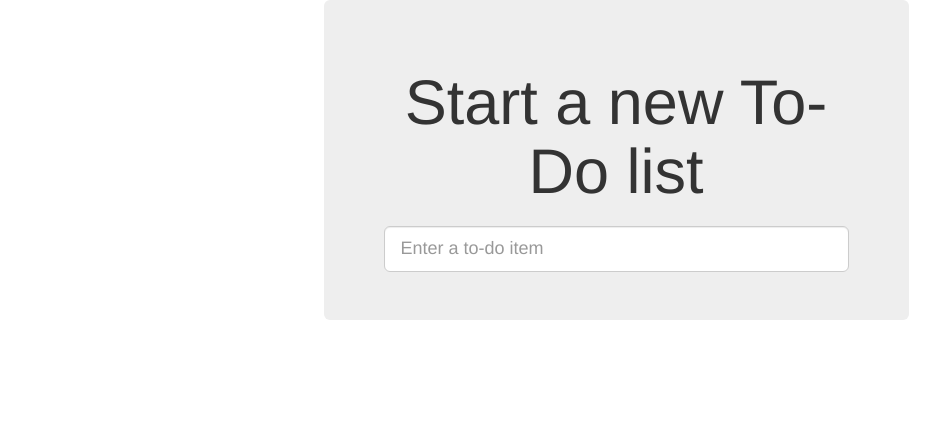
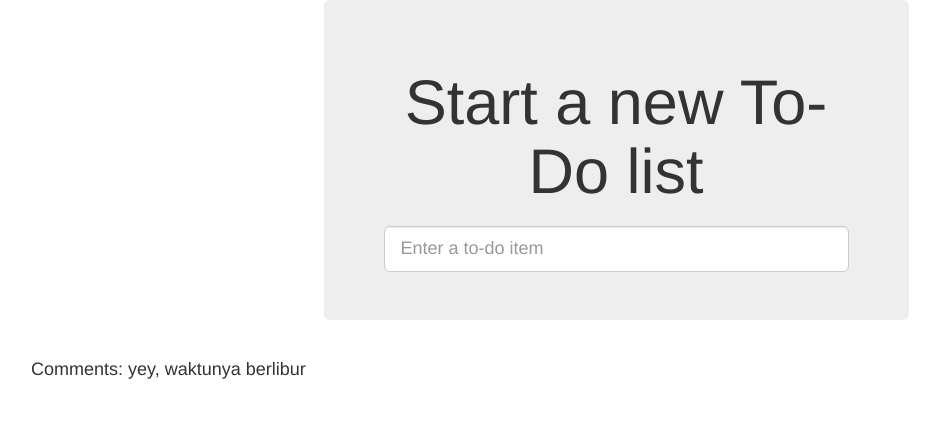
Before and after one commit to zahrashr/superlists, a Django app: page / in a window 1280 px wide. Shown: the top 443 px of the page, without its empty margins (24-964 px from the left). Run offline with Django 3.2, Linux system fonts and the light colour scheme; some libraries are stand-ins or nearby versions.

Commit message:
edit base.html

```diff
--- a/lists/templates/base.html
+++ b/lists/templates/base.html
@@ -27,6 +27,8 @@
 					{% block table %}
 					{% endblock %}
 				</div>
+
+				<h4>Comments: {{ comments }}</h4>
 			</div>
 		</div>
 
```
